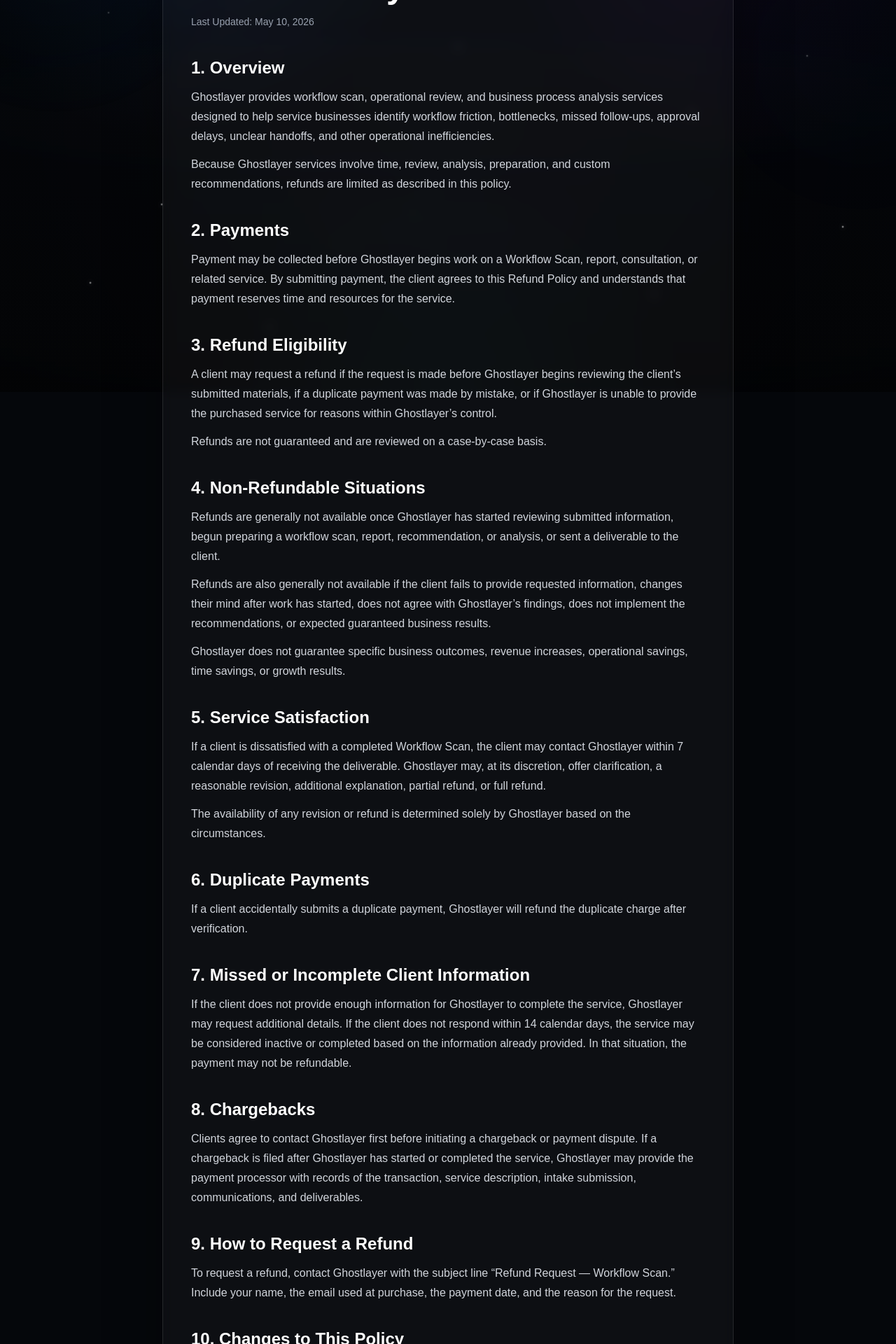
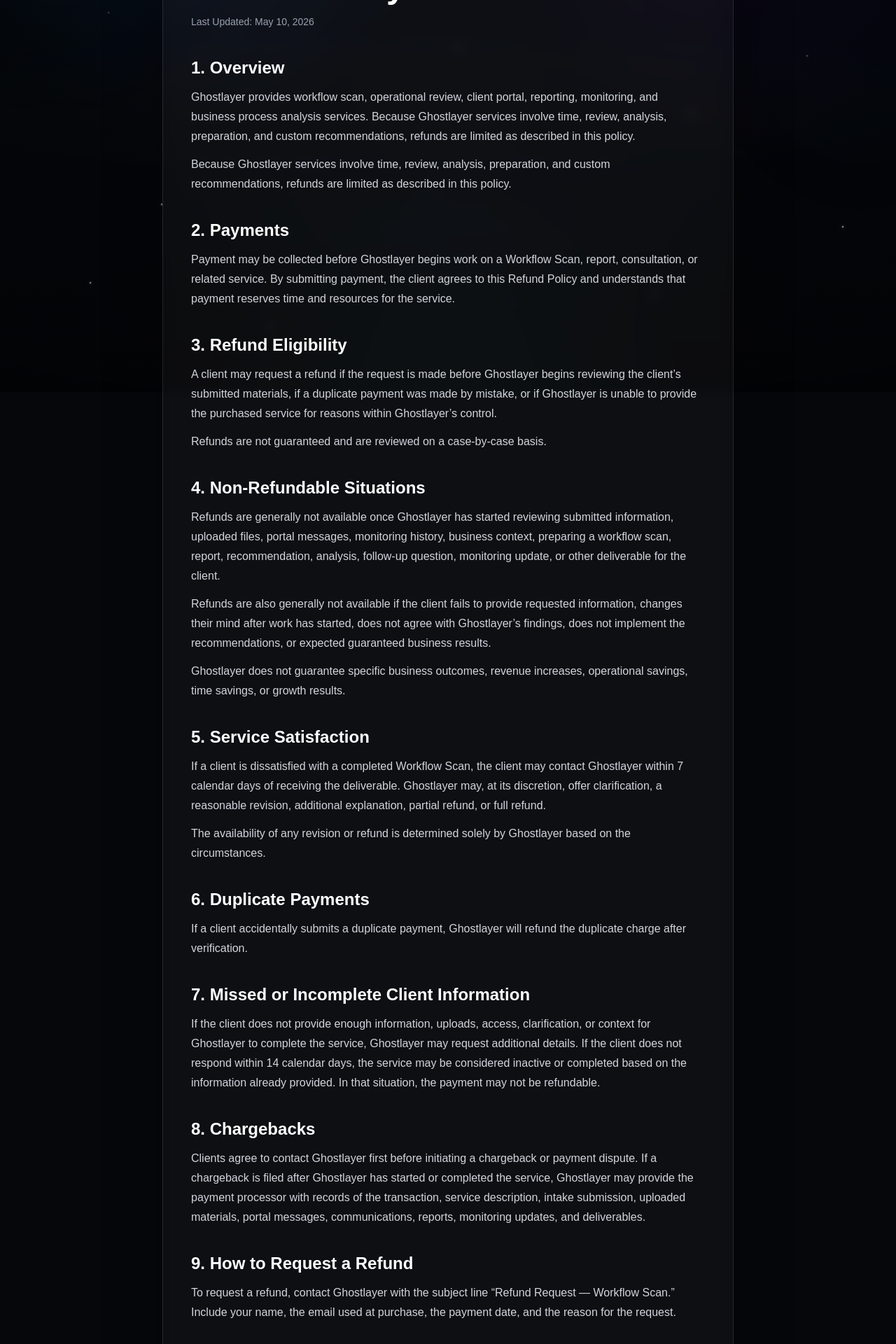
Before and after one commit to DexTheAIBusinessman/ghostlayer, a Next.js app: page /refund-policy in a window 1280 px wide. Shown: the part 240-2160 px from the top of the page at 70% size. Built offline with nearby package versions, Linux system fonts and the light colour scheme.

Commit message:
align refund policy with client portal workflow

```diff
--- a/app/refund-policy/page.tsx
+++ b/app/refund-policy/page.tsx
@@ -84,12 +84,8 @@
             <section>
               <h2 className="text-2xl font-semibold text-white">1. Overview</h2>
               <p className="mt-3 leading-7">
-                Ghostlayer provides workflow scan, operational review, and
-                business process analysis services designed to help service
-                businesses identify workflow friction, bottlenecks, missed
-                follow-ups, approval delays, unclear handoffs, and other
-                operational inefficiencies.
-              </p>
+              Ghostlayer provides workflow scan, operational review, client portal, reporting, monitoring, and business process analysis services. Because Ghostlayer services involve time, review, analysis, preparation, and custom recommendations, refunds are limited as described in this policy.
+            </p>
               <p className="mt-3 leading-7">
                 Because Ghostlayer services involve time, review, analysis,
                 preparation, and custom recommendations, refunds are limited as
@@ -130,11 +126,8 @@
                 4. Non-Refundable Situations
               </h2>
               <p className="mt-3 leading-7">
-                Refunds are generally not available once Ghostlayer has started
-                reviewing submitted information, begun preparing a workflow scan,
-                report, recommendation, or analysis, or sent a deliverable to the
-                client.
-              </p>
+              Refunds are generally not available once Ghostlayer has started reviewing submitted information, uploaded files, portal messages, monitoring history, business context, preparing a workflow scan, report, recommendation, analysis, follow-up question, monitoring update, or other deliverable for the client.
+            </p>
               <p className="mt-3 leading-7">
                 Refunds are also generally not available if the client fails to
                 provide requested information, changes their mind after work has
@@ -181,13 +174,8 @@
                 7. Missed or Incomplete Client Information
               </h2>
               <p className="mt-3 leading-7">
-                If the client does not provide enough information for Ghostlayer
-                to complete the service, Ghostlayer may request additional
-                details. If the client does not respond within 14 calendar days,
-                the service may be considered inactive or completed based on the
-                information already provided. In that situation, the payment may
-                not be refundable.
-              </p>
+              If the client does not provide enough information, uploads, access, clarification, or context for Ghostlayer to complete the service, Ghostlayer may request additional details. If the client does not respond within 14 calendar days, the service may be considered inactive or completed based on the information already provided. In that situation, the payment may not be refundable.
+            </p>
             </section>
 
             <section>
@@ -195,13 +183,8 @@
                 8. Chargebacks
               </h2>
               <p className="mt-3 leading-7">
-                Clients agree to contact Ghostlayer first before initiating a
-                chargeback or payment dispute. If a chargeback is filed after
-                Ghostlayer has started or completed the service, Ghostlayer may
-                provide the payment processor with records of the transaction,
-                service description, intake submission, communications, and
-                deliverables.
-              </p>
+              Clients agree to contact Ghostlayer first before initiating a chargeback or payment dispute. If a chargeback is filed after Ghostlayer has started or completed the service, Ghostlayer may provide the payment processor with records of the transaction, service description, intake submission, uploaded materials, portal messages, communications, reports, monitoring updates, and deliverables.
+            </p>
             </section>
 
             <section>
```
